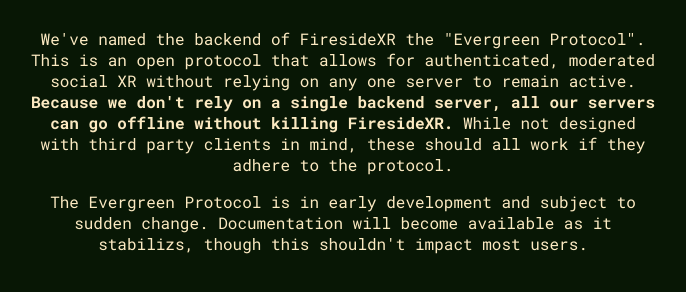
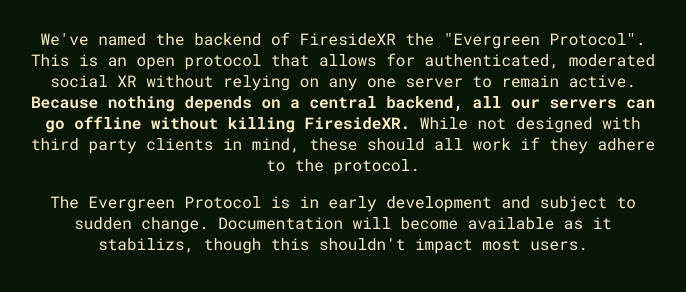
Before and after one commit to FiresideXR/firesidexr.github.io, a plain HTML site: page evergreen.html in a window 1280 px wide. Shown: the part 208-500 px from the top of the page, without its empty margins (297-983 px from the left). Drawn offline with Linux system fonts and the light colour scheme.

Commit message:
here in duckberg

```diff
--- a/evergreen.html
+++ b/evergreen.html
@@ -27,7 +27,7 @@
 This is an open protocol that allows for authenticated,
 moderated social XR without relying on any one server to remain active.
 
-<b>Because we don't rely on a single backend server, all our servers can go offline without killing FiresideXR.</b>
+<b>Because nothing depends on a central backend, all our servers can go offline without killing FiresideXR.</b>
 
 While not designed with third party clients in mind, these should all work if they adhere to the protocol.
 </p>
```
